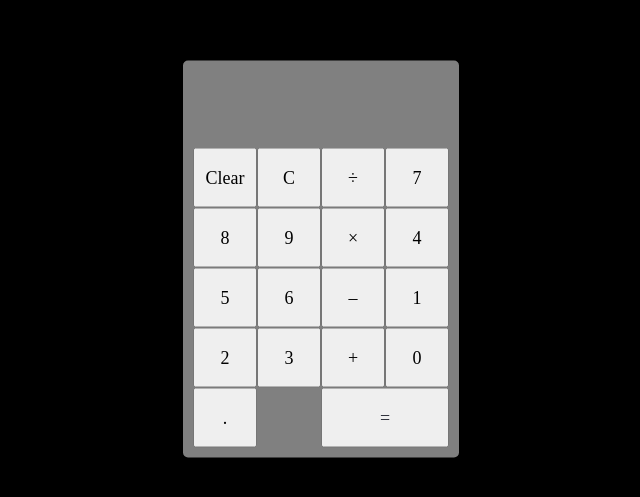
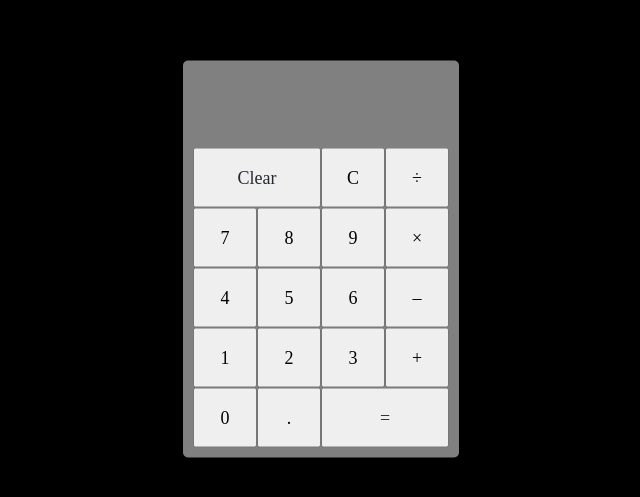
Before and after one commit to jordanalexis6/reactCalculator, a React (Create React App) app: page / in a window 1280 px wide. Shown: the part 141-638 px from the top of the page, without its empty margins (319-959 px from the left). Built offline with nearby package versions, Linux system fonts and the light colour scheme; a web font is replaced by a local one.

Commit message:
adding the id clear to the clear button so it links to the css

```diff
--- a/src/App.js
+++ b/src/App.js
@@ -21,7 +21,9 @@ const App = () => {
           <input type="text" value={result} />
         </form>
         <div className="keypad">
-          <button onClick={clear}>Clear</button>
+          <button onClick={clear} id="clear">
+            Clear
+          </button>
           <button onClick={backspace}>C</button>
           <button name="/" onClick={handleClick}>
             &divide;
```
